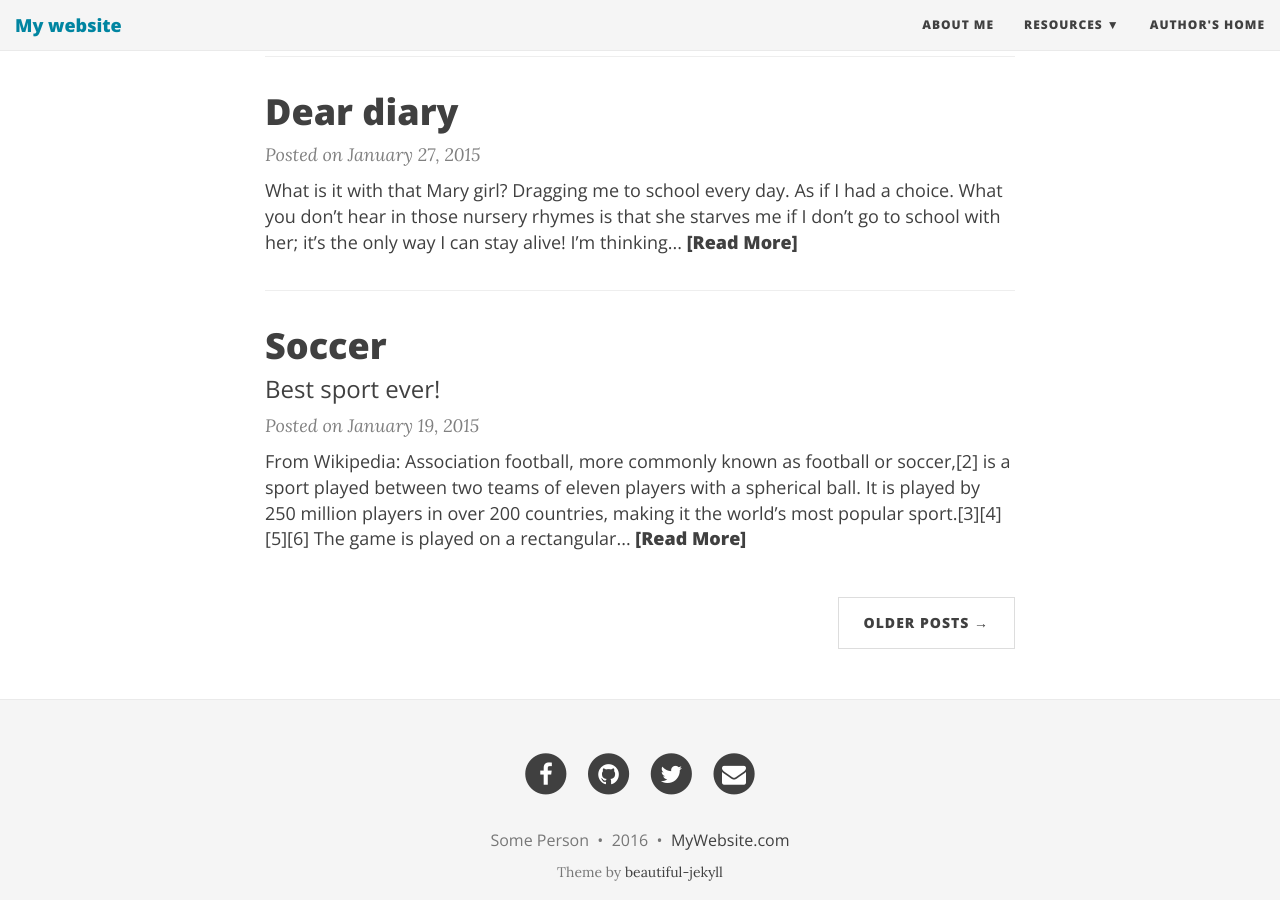
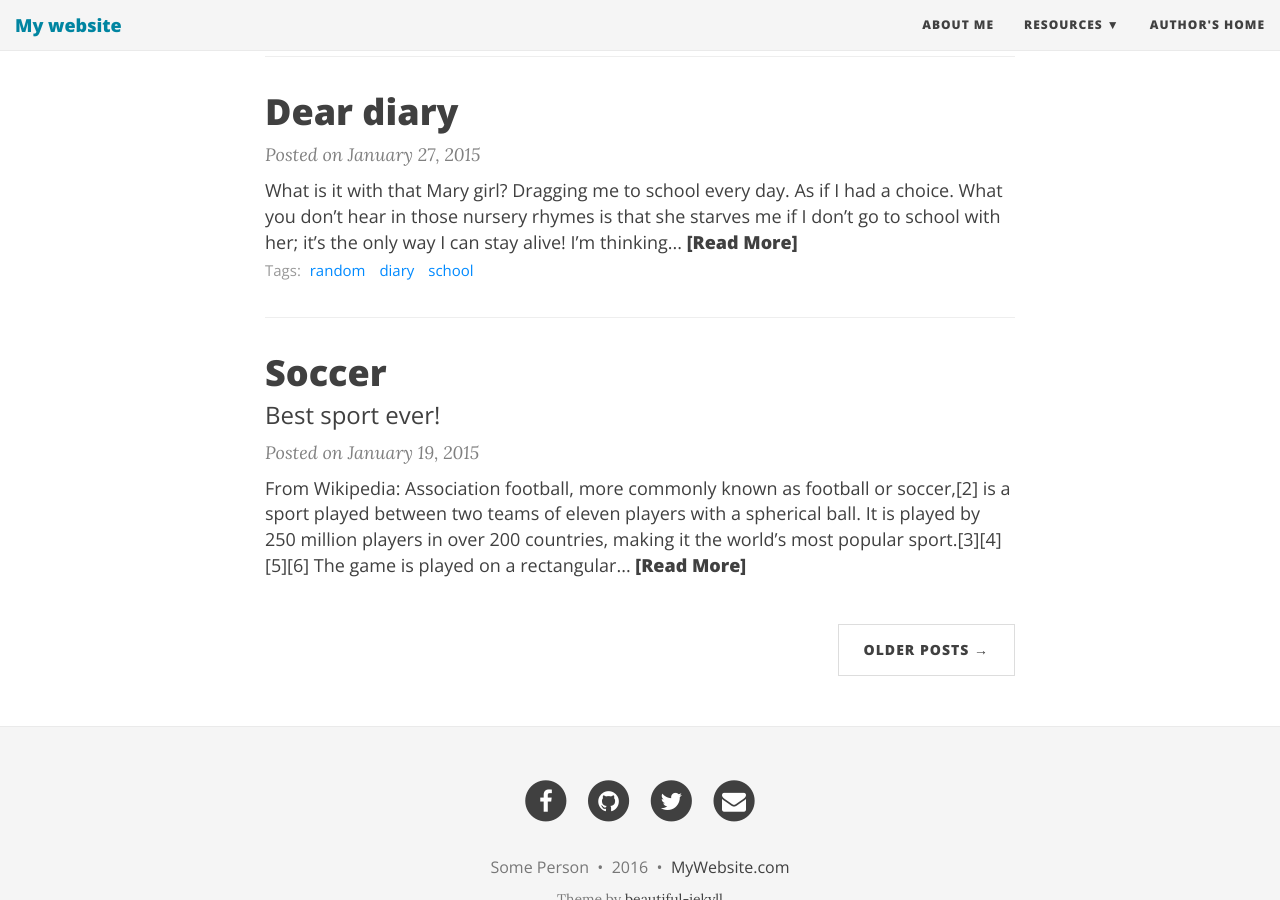
Before and after one commit to gniuk/gniuk.github.io, a Jekyll site: the page built from index.html, in a window 1280 px wide and 900 px high, scrolled down 1084 px. Built offline with Jekyll 4.4.1, drawn with Linux system fonts in a browser that asks for light colours; nearby versions of some CDN libraries; the list of posts is cut into pages by our own code.

Commit message:
tagging options
Tags will display as plain text if a user adds tags to a post. If user
sets 'link-tags: true' in _config.yml, then Jekyll will make a new page
for each tag which lists all posts with given tag (provided the site is
not deployed through GitHub pages)

```diff
--- a/_config.yml
+++ b/_config.yml
@@ -98,7 +98,7 @@
       show-avatar: true
 
 # Tags (not recommended if you are deploying via GitHub pages, see README.md)
-show-tags: false
+link-tags: true
 
 # Exclude these files from production site
 exclude:
--- a/_layouts/tag_index.html
+++ b/_layouts/tag_index.html
@@ -31,13 +31,9 @@
 
     <div class="blog-tags">
       Tags:
-      {% if site.show-tags %}
       {% for tag in post.tags %}
         <a href="/tag/{{ tag }}">{{ tag }}</a>
       {% endfor %}
-      {% else %}
-        {{ post.tags | join: ", " }}
-      {% endif %}
     </div>
   </article>
   {% endif %}
--- a/index.html
+++ b/index.html
@@ -26,12 +26,16 @@
 	  <a href="{{ post.url | prepend: site.baseurl }}" class="post-read-more">[Read&nbsp;More]</a>
     </div>
 
-    {% if site.show-tags %}
+    {% if post.tags.size > 0 %}
     <div class="blog-tags">
       Tags:
+      {% if site.link-tags %}
       {% for tag in post.tags %}
         <a href="/tag/{{ tag }}">{{ tag }}</a>
       {% endfor %}
+      {% else %}
+        {{ post.tags | join: ", " }}
+      {% endif %}
     </div>
     {% endif %}
 
```
Also changed, not shown: _layouts/post.html (+6 -2 lines), README.md.
